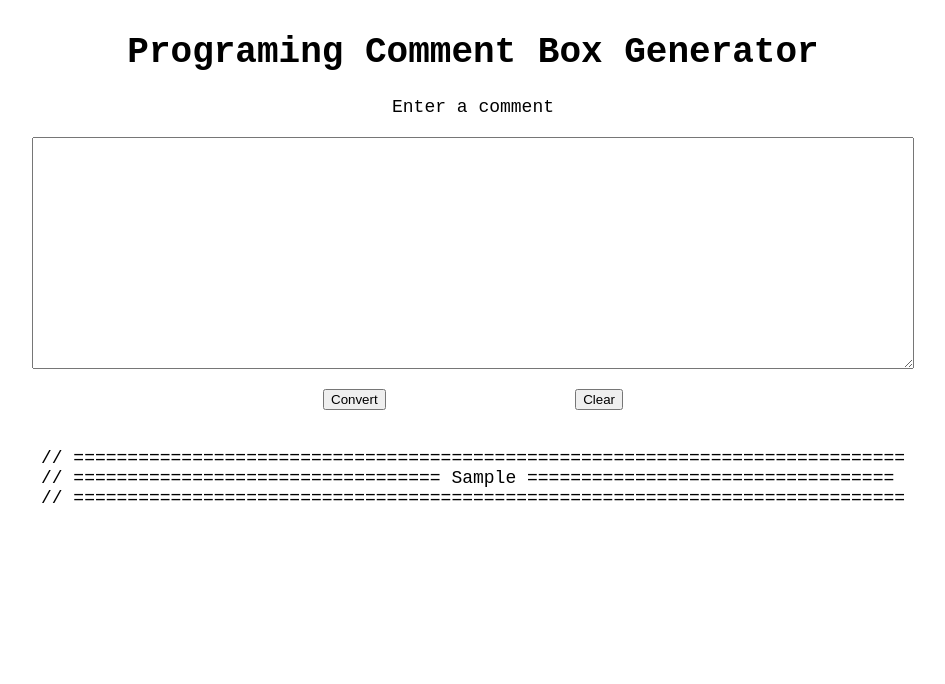
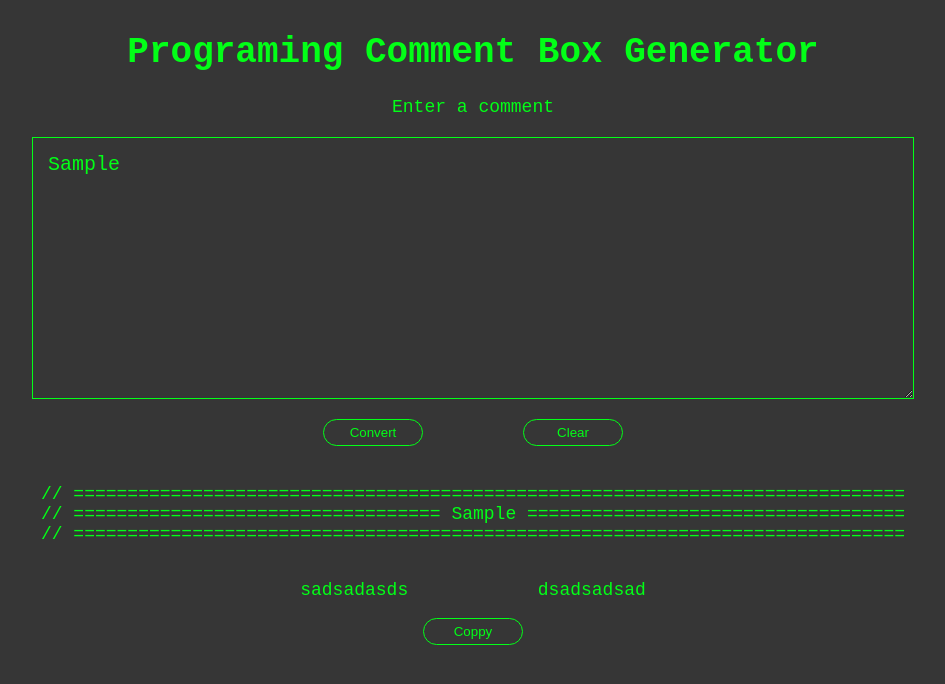
Before and after one commit to mpiechulek/coment-generator, a plain HTML site: page index.html in a window 1280 px wide. Both pictures are taken after typing "Sample" into the empty fields and a click on the button "Convert". Shown: the whole page, without its empty margins (167-1112 px from the left). Drawn offline with Linux system fonts and the light colour scheme.

Commit message:
added some styling, and fixed minor bug with coment display

```diff
--- a/app.js
+++ b/app.js
@@ -1,11 +1,12 @@
 const baseString = '// =============================================================================';
 let maxLength = 80;
-let maxcommentLength = 67;
+let maxCommentLength = 67;
 
 const convertBtn = document.getElementById('convert-btn');
 const clearBtn = document.getElementById('clear-btn');
 const resultParagraph = document.getElementById('result');
 const textArea = document.getElementById('entry-field');
+const copyBtn = document.getElementById('copy-to-clipboard');
 
 // =============================================================================
 
@@ -27,10 +28,10 @@ const generateCommentArray = (commentLength, comment) => {
     if (comment) {
         for (let i = 0; i < commentPieces; i++) {
 
-            if (comment.length >= maxcommentLength) {
-                commentArr.push(comment.slice(0, maxcommentLength));
-                comment = comment.slice(maxcommentLength);
-            } else if (comment.length < maxcommentLength) {
+            if (comment.length >= maxCommentLength) {
+                commentArr.push(comment.slice(0, maxCommentLength));
+                comment = comment.slice(maxCommentLength);
+            } else if (comment.length < maxCommentLength) {
                 commentArr.push(comment);
             }
         }
@@ -51,19 +52,26 @@ const generateFinalCommentString = (commentArr) => {
 
     for (let commentLine of commentArr) {
 
-        if (commentLine.length === maxcommentLength) {
+        if (commentLine.length === maxCommentLength) {
 
             finalcommentArr.push('// ' + '====' + ' ' + commentLine + ' ' + '====');
+
         } else {
 
-            let repeat = Math.floor((maxLength - commentLine.length - 5) / 2);
+            let repeat;
+
+            if (commentLine.length % 2 === 0) {
+                repeat = (maxLength - commentLine.length - 6) / 2;
+                rightSide = symbolRepeat.repeat(repeat + 1);
+
+            } else {
+                repeat = (maxLength - commentLine.length - 5) / 2;
+                rightSide = symbolRepeat.repeat(repeat);
+            }
+            console.log(commentLine.length);
+            console.log(commentLine);
+
             leftSide = symbolRepeat.repeat(repeat);
-
-            if (repeat % 2 == 0) {
-                rightSide = symbolRepeat.repeat(repeat);
-            } else {
-                rightSide = symbolRepeat.repeat(repeat +1);
-            }
 
             finalcommentArr.push('// ' + leftSide + ' ' + commentLine + ' ' + rightSide);
         }
@@ -104,12 +112,17 @@ convertBtn.addEventListener('click', function (event) {
     event.preventDefault();
     const comment = textArea.value;
     const result = generateComment(comment);
-    console.log(typeof result);
     resultParagraph.innerHTML = result;
 });
 
-convertBtn.addEventListener('click', function (event) {
+clearBtn.addEventListener('click', function (event) {
     event.preventDefault();
     textArea.value = '';
     resultParagraph.value = '';
 });
+
+copyBtn.addEventListener('click', function (event) {
+    event.preventDefault();
+    const value = resultParagraph.value;
+
+});
--- a/index.html
+++ b/index.html
@@ -7,15 +7,23 @@
     <link rel="stylesheet" href="style.css">
 </head>
 <body>
+
     <h1>Programing Comment Box Generator</h1>
+
     <form>
         <label for="entry-coment">Enter a comment</label>
         <textarea name="entry-coment" id="entry-field" cols="30" rows="10"></textarea>
+
         <div class="button-container">
             <button class="btn" id="convert-btn">Convert</button>
             <button class="btn"id="clear-btn">Clear</button>
         </div>
+
         <p id ="result"></p>
+        <p>sadsadasds            dsadsadsad</p>
+
+
+        <button class="btn" id="copy-to-clipboard">Coppy</button>
     </form>
 
 </body>
--- a/style.css
+++ b/style.css
@@ -3,6 +3,8 @@ body {
     justify-content: center;
     flex-direction: column;
     align-items: center;
+    background-color: rgb(54, 54, 54);
+    color:rgb(2, 255, 23);
 
     box-sizing: border-box;
     font-size: 18px;
@@ -17,11 +19,29 @@ form {
     align-items: center;
 }
 
+p {
+    max-width: 90ch;
+    text-align: center;
+    white-space: pre-wrap;
+}
+
 textarea {
     margin: 20px 0;
     padding: 15px;
     width: 850px;
-    font-size: 18px;
+    font-size: 20px;
+    background-color: rgb(54, 54, 54);
+    border:1px solid rgb(2, 255, 23);
+    color:rgb(2, 255, 23);
+}
+
+button {
+    width: 100px;
+    padding: 5px 25px;
+    color:rgb(2, 255, 23);
+    border:1px solid rgb(2, 255, 23);
+    background-color: rgb(54, 54, 54);
+    border-radius: 20px;
 }
 
 .button-container {
```
